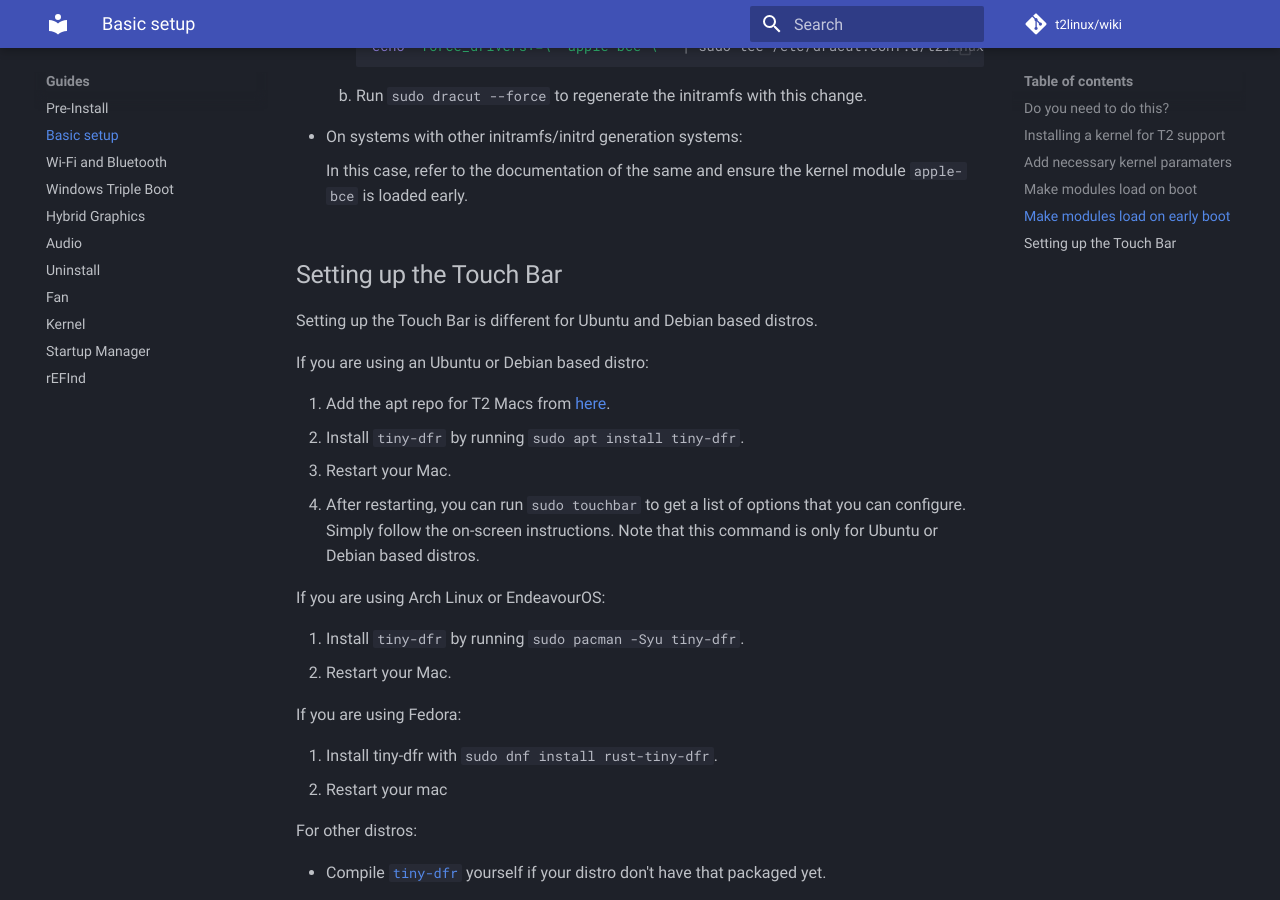
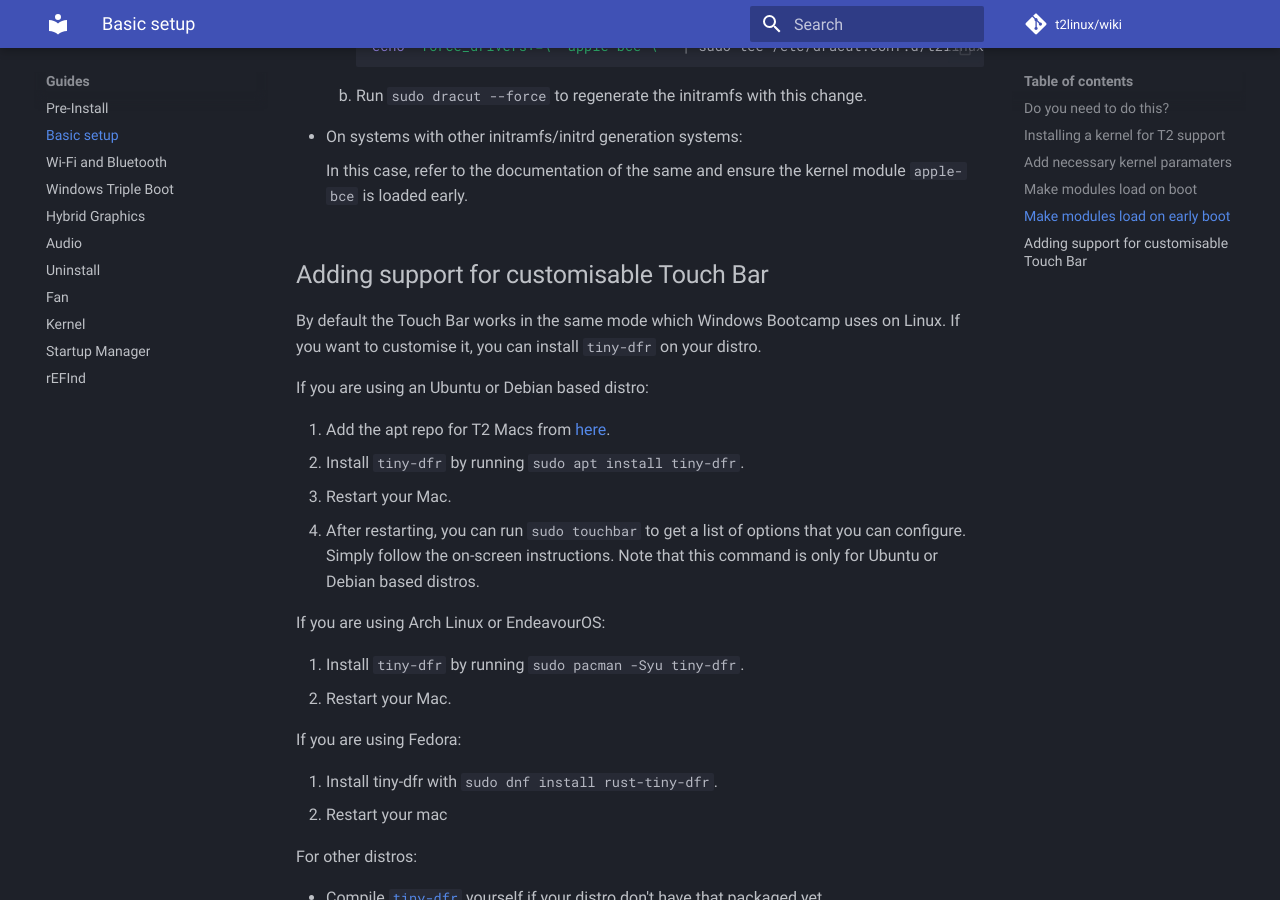
Before and after one commit to t2linux/wiki, an MkDocs documentation site: the page built from docs/guides/postinstall.md, in a window 1280 px wide and 900 px high, scrolled down 2778 px. Built offline with MkDocs 1.6.1 and Material for MkDocs 9.7.7, drawn with Linux system fonts in a browser that asks for light colours; comment, search, counter and statistics services are not loaded.

Commit message:
Post install: clarify the need of tiny dfr

```diff
--- a/docs/guides/postinstall.md
+++ b/docs/guides/postinstall.md
@@ -99,9 +99,9 @@ The steps to be followed vary depending upon the initramfs module loading mechan
 
     In this case, refer to the documentation of the same and ensure the kernel module `apple-bce` is loaded early.
 
-## Setting up the Touch Bar
+## Adding support for customisable Touch Bar
 
-Setting up the Touch Bar is different for Ubuntu and Debian based distros.
+By default the Touch Bar works in the same mode which Windows Bootcamp uses on Linux. If you want to customise it, you can install `tiny-dfr` on your distro.
 
 If you are using an Ubuntu or Debian based distro:
 
```
